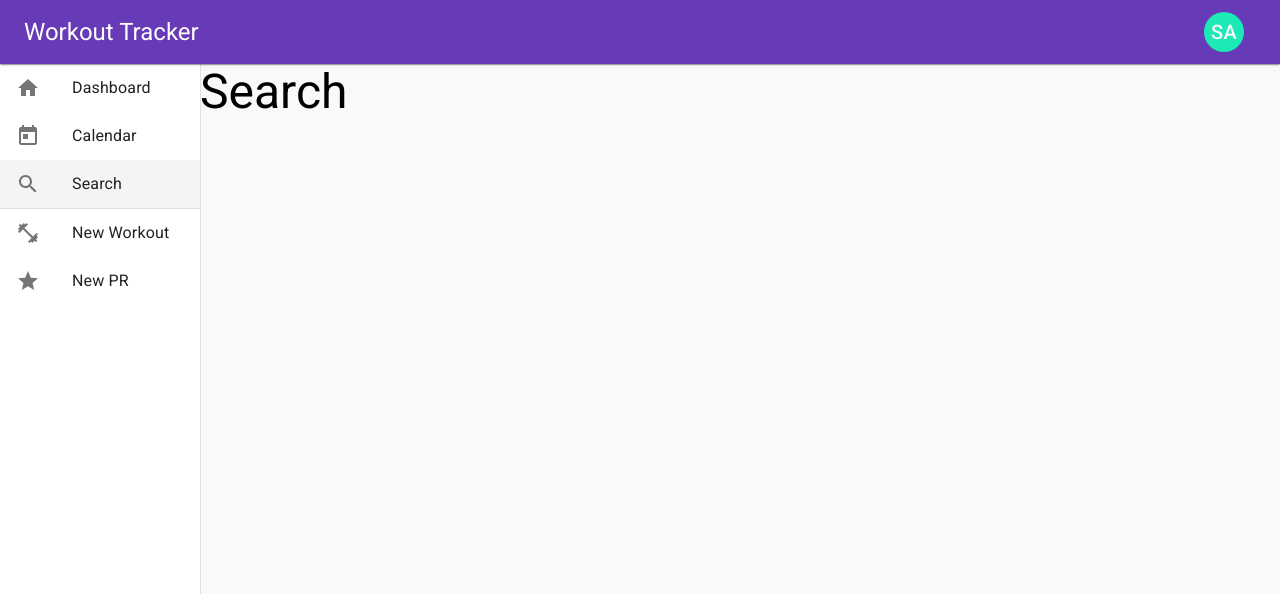
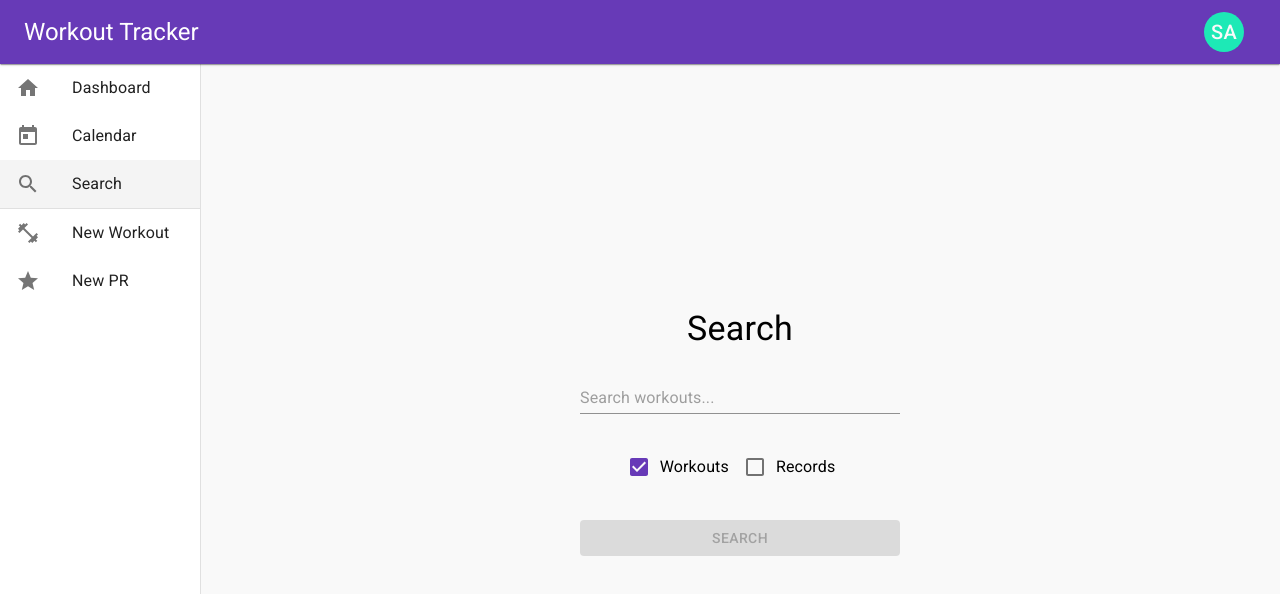
Before and after one commit to FredLavoie/workout-tracker, a React (Create React App) app in the folder client/: page /search in a window 1280 px wide. Shown: the top 594 px of the page. Built offline with nearby package versions, Linux system fonts and the light colour scheme; no server answers; sample sign-in values are in the browser's storage.

Commit message:
Add starting code for Search component

```diff
--- a/client/src/pages/Search.js
+++ b/client/src/pages/Search.js
@@ -1,13 +1,110 @@
-import React from 'react';
+import React, { useState } from 'react';
+
+import Button from '@material-ui/core/Button';
+import Checkbox from '@material-ui/core/Checkbox';
+import FormGroup from '@material-ui/core/FormGroup';
+import FormControlLabel from '@material-ui/core/FormControlLabel';
+import Grid from '@material-ui/core/Grid';
+import TextField from '@material-ui/core/TextField';
 import Typography from '@material-ui/core/Typography';
+import { makeStyles } from '@material-ui/core';
+
+import { fetchSearchResults } from '../services/fetchData';
+
+const useStyles = makeStyles((theme) => ({
+  root: {
+    minHeight: 'calc(100vh - 64px)',
+    marginBottom: 32,
+  },
+  formSize: {
+    width: '100%',
+    [theme.breakpoints.up('sm')]: {
+      width: '60%',
+    },
+  },
+  searchBox: {
+    marginTop: 32,
+    width: 320,
+  },
+  elementMargin: {
+    marginTop: 32,
+  },
+  checkboxes: {
+    marginTop: 32,
+    display: 'flex',
+    justifyContent: 'center',
+  }
+}));
+
 
 function Search() {
+  const classes = useStyles();
+  const [state, setState] = useState({
+    checkedWorkout: true,
+    checkedRecord: false,
+    searchQuery: '',
+    searchResults: [],
+  });
+
+  const handleCheck = (event) => {
+    setState({ ...state, [event.target.name]: event.target.checked });
+  };
+
+  const handleSearchInput = (event) => {
+    setState({ ...state, searchQuery: event.target.value });
+  };
+
+  async function handleSubmit(event) {
+    event.preventDefault();
+    const results = await fetchSearchResults(state.checkedWorkout, state.checkedRecord, state.searchQuery);
+    setState({ ...state, searchResults: results });
+    console.log('state.searchResults: ', state.searchResults.sort((a, b) => b.date > a.date));
+  }
+
   return (
-    <div>
-      <Typography variant='h3'>
+    <Grid
+      container
+      direction='column'
+      alignItems='center'
+      justify='center'
+      className={classes.root}
+    >
+      <Typography variant='h4'>
         Search
       </Typography>
-    </div>
+      <form noValidate onSubmit={handleSubmit} >
+        <TextField
+          onChange={handleSearchInput}
+          className={classes.searchBox}
+          id='record-score'
+          placeholder='Search workouts...'
+          value={state.searchQuery}
+        />
+        <FormGroup row className={classes.checkboxes}>
+          <FormControlLabel
+            control={<Checkbox checked={state.checkedWorkout} onChange={handleCheck} name='checkedWorkout' color='primary' />}
+            label='Workouts'
+          />
+          <FormControlLabel
+            control={<Checkbox checked={state.checkedRecord} onChange={handleCheck} name='checkedRecord' color='primary' />}
+            label='Records'
+          />
+        </FormGroup>
+        <Button
+          fullWidth
+          type={'submit'}
+          className={classes.elementMargin}
+          color='primary'
+          variant='contained'
+          disabled={state.searchQuery === '' ? true : false}
+        >
+          Search
+        </Button>
+      </form>
+      <main>
+        { }
+      </main>
+    </Grid>
   );
 }
 
```
